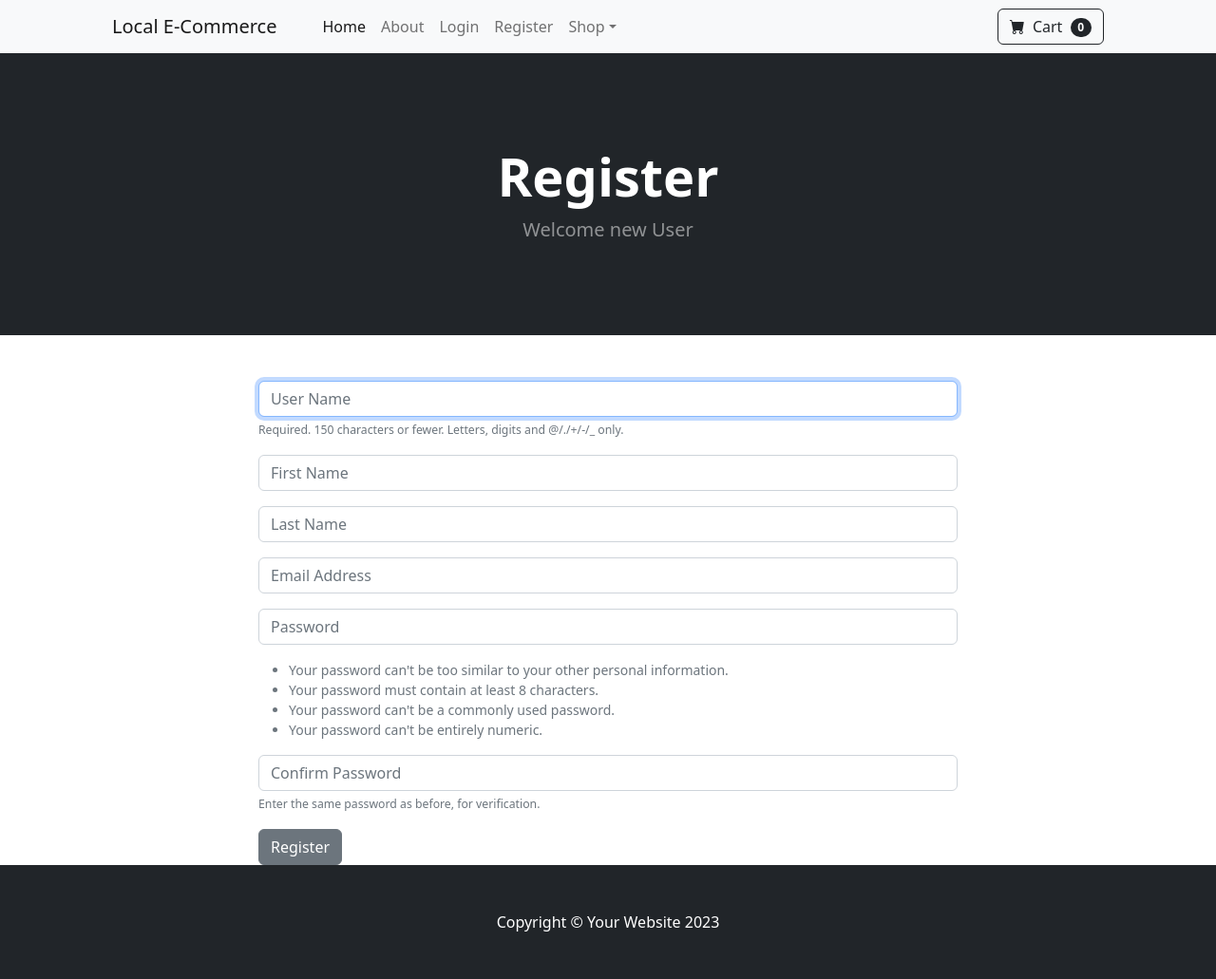
After one commit to tonysodeep/LocalECommerce, a Django app: page /register/ in a window 1280 px wide. The commit adds this page. Shown: the whole page at 95% size. Run offline with Django 5.2, Linux system fonts and the light colour scheme; some libraries are stand-ins or nearby versions.

Commit message:
created user register form

```diff
--- /dev/null
+++ b/store/form.py
@@ -0,0 +1,35 @@
+from django import forms
+from django.contrib.auth.forms import UserCreationForm
+from django.contrib.auth.models import User
+
+
+class SignUpForm(UserCreationForm):
+    email = forms.EmailField(label="", widget=forms.TextInput(
+        attrs={'class': 'form-control', 'placeholder': 'Email Address'}))
+    first_name = forms.CharField(label="", max_length=100, widget=forms.TextInput(
+        attrs={'class': 'form-control', 'placeholder': 'First Name'}))
+    last_name = forms.CharField(label="", max_length=100, widget=forms.TextInput(
+        attrs={'class': 'form-control', 'placeholder': 'Last Name'}))
+
+    class Meta:
+        model = User
+        fields = ('username', 'first_name', 'last_name',
+                  'email', 'password1', 'password2')
+
+    def __init__(self, *args, **kwargs):
+        super(SignUpForm, self).__init__(*args, **kwargs)
+
+        self.fields['username'].widget.attrs['class'] = 'form-control'
+        self.fields['username'].widget.attrs['placeholder'] = 'User Name'
+        self.fields['username'].label = ''
+        self.fields['username'].help_text = '<span class="form-text text-muted"><small>Required. 150 characters or fewer. Letters, digits and @/./+/-/_ only.</small></span>'
+
+        self.fields['password1'].widget.attrs['class'] = 'form-control'
+        self.fields['password1'].widget.attrs['placeholder'] = 'Password'
+        self.fields['password1'].label = ''
+        self.fields['password1'].help_text = '<ul class="form-text text-muted small"><li>Your password can\'t be too similar to your other personal information.</li><li>Your password must contain at least 8 characters.</li><li>Your password can\'t be a commonly used password.</li><li>Your password can\'t be entirely numeric.</li></ul>'
+
+        self.fields['password2'].widget.attrs['class'] = 'form-control'
+        self.fields['password2'].widget.attrs['placeholder'] = 'Confirm Password'
+        self.fields['password2'].label = ''
+        self.fields['password2'].help_text = '<span class="form-text text-muted"><small>Enter the same password as before, for verification.</small></span>'
--- a/store/templates/navbar.html
+++ b/store/templates/navbar.html
@@ -30,6 +30,9 @@
         <li class="nav-item">
           <a class="nav-link" href="{% url 'login' %}">Login</a>
         </li>
+        <li class="nav-item">
+          <a class="nav-link" href="{% url 'register' %}">Register</a>
+        </li>
         {% endif %}
         <li class="nav-item dropdown">
           <a
--- /dev/null
+++ b/store/templates/store/register.html
@@ -0,0 +1,22 @@
+{% extends 'base.html' %} {% block content %}
+<!-- Header-->
+<header class="bg-dark py-5">
+  <div class="container px-4 px-lg-5 my-5">
+    <div class="text-center text-white">
+      <h1 class="display-4 fw-bolder">Register</h1>
+      <p class="lead fw-normal text-white-50 mb-0">Welcome new User</p>
+    </div>
+  </div>
+</header>
+<div class="container">
+  <div class="row justify-content-center">
+    <div class="col-8">
+      <br /><br />
+      <form method="post" action="{% url 'register' %}">
+        {% csrf_token %} {{ form.as_p }}
+        <button type="submit" class="btn btn-secondary">Register</button>
+      </form>
+    </div>
+  </div>
+</div>
+{% endblock %}
--- a/store/urls.py
+++ b/store/urls.py
@@ -5,5 +5,6 @@ urlpatterns = [
     path('', views.home, name='home'),
     path('about-us/', views.about, name='about'),
     path('login/', views.login_user, name='login'),
-    path('logout/', views.logout_user, name='logout')
+    path('logout/', views.logout_user, name='logout'),
+    path('register/', views.register_user, name='register')
 ]
--- a/store/views.py
+++ b/store/views.py
@@ -3,6 +3,8 @@ from django.http import HttpResponse
 from .models import Product
 from django.contrib.auth import authenticate, login, logout
 from django.contrib import messages
+from django.contrib.auth.models import User
+from .form import SignUpForm
 
 
 def home(request):
@@ -16,7 +18,7 @@ def about(request):
 
 
 def login_user(request):
-    #check casesensitive
+    # check casesensitive
     if request.method == 'POST':
         username = request.POST['username']
         password = request.POST['password']
@@ -36,3 +38,24 @@ def logout_user(request):
     logout(request)
     messages.success(request, message="you have be logout")
     return redirect('home')
+
+
+def register_user(request):
+    form = SignUpForm()
+
+    if request.method == 'POST':
+        print(type(request.POST))
+        form = SignUpForm(request.POST)
+        if (form.is_valid):
+            form.save()
+            username = form.cleaned_data['username']
+            password = form.cleaned_data['password1']
+            user = authenticate(request, username=username, password=password)
+            login(request, user)
+            messages.success(request, message="you have success create user")
+            return redirect(home)
+        else:
+            messages.success(request, "there a problem!. Please try agian")
+            return redirect(register)
+
+    return render(request, 'store/register.html', {'form': form})
```
